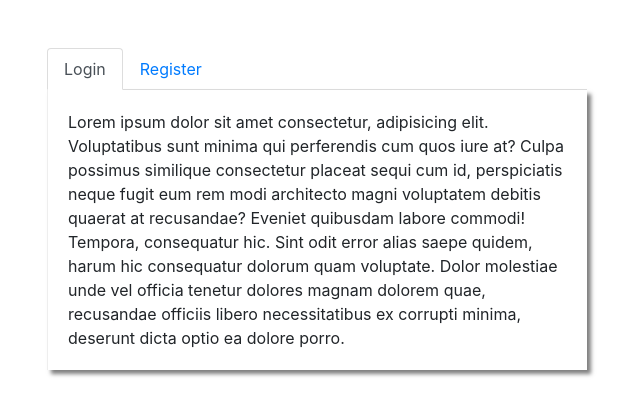
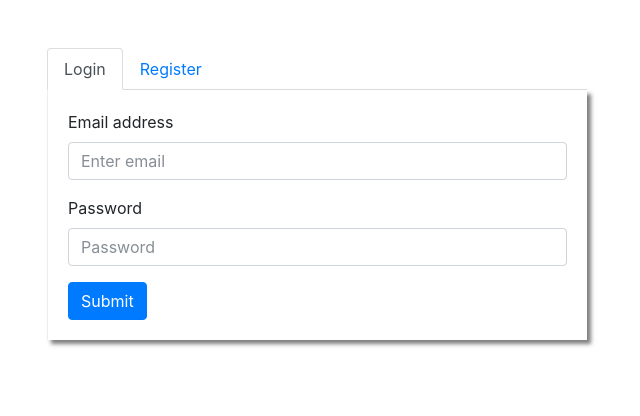
Before and after one commit to nawikart/LoginAndRegistration, a Flask app: template templates/authenticate.html in a window 1280 px wide. Shown: the top 416 px of the page, without its empty margins (323-963 px from the left). Run offline with Flask 2, Linux system fonts and the light colour scheme; the template is opened without the code that fills it, so the values that code supplies are empty; some libraries are stand-ins or nearby versions.

Commit message:
create form login and registration

```diff
--- a/server.py
+++ b/server.py
@@ -11,4 +11,10 @@
 def index():
     return render_template('index.html')
 
+
+@app.route('/authenticate')
+def authenticate():
+    return render_template('authenticate.html')
+
+
 app.run(debug=True)
--- a/templates/authenticate.html
+++ b/templates/authenticate.html
@@ -12,10 +12,38 @@
         </ul>
         <div class="tab-content" id="myTabContent">
             <div class="tab-pane fade show active" id="login" role="tabpanel" aria-labelledby="login-tab">
-                Lorem ipsum dolor sit amet consectetur, adipisicing elit. Voluptatibus sunt minima qui perferendis cum quos iure at? Culpa possimus similique consectetur placeat sequi cum id, perspiciatis neque fugit eum rem modi architecto magni voluptatem debitis quaerat at recusandae? Eveniet quibusdam labore commodi! Tempora, consequatur hic. Sint odit error alias saepe quidem, harum hic consequatur dolorum quam voluptate. Dolor molestiae unde vel officia tenetur dolores magnam dolorem quae, recusandae officiis libero necessitatibus ex corrupti minima, deserunt dicta optio ea dolore porro.
+                <form>
+                    <div class="form-group">
+                      <label for="exampleInputEmail1">Email address</label>
+                      <input type="email" class="form-control" id="exampleInputEmail1" placeholder="Enter email">
+                    </div>
+                    <div class="form-group">
+                      <label for="exampleInputPassword1">Password</label>
+                      <input type="password" class="form-control" id="exampleInputPassword1" placeholder="Password">
+                    </div>
+                    <button type="submit" class="btn btn-primary">Submit</button>
+                  </form>
             </div>
             <div class="tab-pane fade" id="register" role="tabpanel" aria-labelledby="register-tab">
-                Lorem ipsum dolor, sit amet consectetur adipisicing elit. Blanditiis, accusantium! Aperiam iure reiciendis eveniet rerum ab, illum dolor, qui fugiat nemo nesciunt suscipit deleniti officia distinctio cumque soluta repellendus? Nam, rem, eligendi enim voluptatum beatae aut aperiam reiciendis ullam autem voluptatem laboriosam temporibus obcaecati doloremque esse saepe consequatur omnis ipsum, aliquam doloribus ab incidunt sapiente recusandae dolores! Blanditiis tenetur rem deleniti fugiat et, quaerat ea odit est laborum aut iusto eaque impedit cumque tempore? Corrupti, distinctio repudiandae minus eum atque cumque consequatur odit saepe tempore vero beatae commodi nesciunt vel excepturi esse reiciendis dicta quidem? Facilis autem exercitationem vitae tempore!
+                <form>
+                    <div class="form-group">
+                      <label for="fullname">Full Name</label>
+                      <input type="email" class="form-control" id="fullname" placeholder="Full name">
+                    </div>
+                    <div class="form-group">
+                      <label for="email">Email address</label>
+                      <input type="email" class="form-control" id="email" placeholder="Enter email">
+                    </div>
+                    <div class="form-group">
+                      <label for="password">Password</label>
+                      <input type="password" class="form-control" id="password" placeholder="Password">
+                    </div>
+                    <div class="form-group">
+                            <label for="confirmpassword">Confirm Password</label>
+                            <input type="password" class="form-control" id="confirmpassword" placeholder="Confirm Password">
+                          </div>
+                    <button type="submit" class="btn btn-primary">Submit</button>
+                  </form>
             </div>
         </div>
     </div>
```
